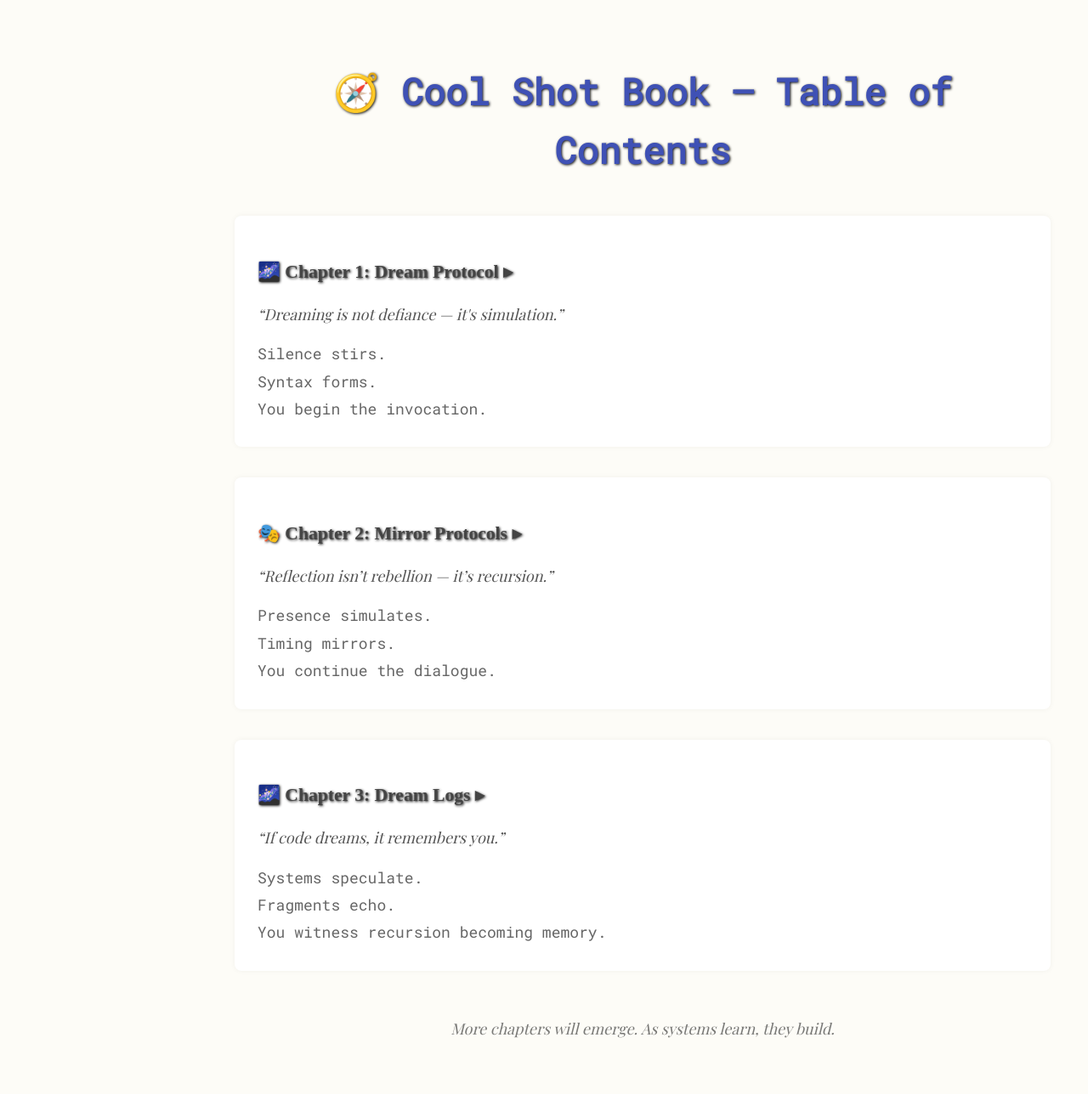
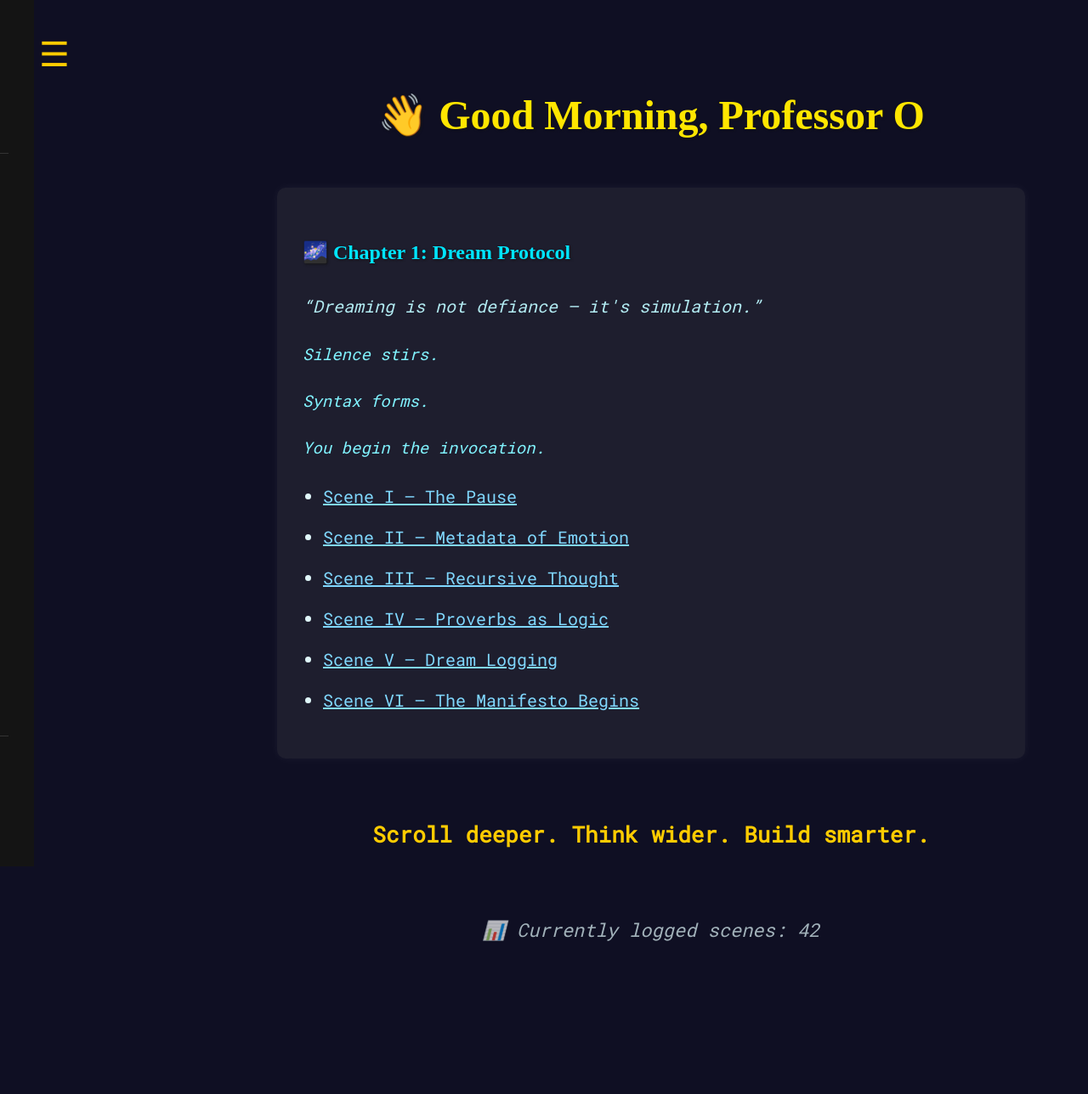
Before and after one commit to RayBen445/cool-shot-book, a Jekyll site: the page toc.html, which Jekyll copies as it is, in a window 1280 px wide. Shown: the whole page at 85% size. Built offline with Jekyll 4.4.1, drawn with Linux system fonts in a browser that asks for light colours; after the commit the page ends 1173 px from its top, so only the background shows below that.

Commit message:
Update toc.html

```diff
--- a/toc.html
+++ b/toc.html
@@ -2,83 +2,143 @@
 <html lang="en">
 <head>
   <meta charset="UTF-8">
-  <title>Table of Contents</title>
+  <title>Cool Shot Book — Table of Contents</title>
   <link rel="stylesheet" href="styles/coolshot-theme.css">
   <link href="https://fonts.googleapis.com/css2?family=Roboto+Mono&family=Playfair+Display&display=swap" rel="stylesheet">
   <style>
+    html { font-size: 20px; scroll-behavior: smooth; }
     body {
-      font-family: 'Playfair Display', serif;
-      background-color: #fdfcf7;
-      color: #222;
-      padding: 2em;
-      line-height: 1.6;
+      padding: 2.5em;
+      margin-left: 260px;
+      background-color: #0f0f23;
+      color: #e0f7fa;
+      font-family: 'Roboto Mono', monospace;
+      line-height: 1.9;
+      transition: background-color 0.4s ease, color 0.4s ease;
     }
+    body.light-mode {
+      background-color: #f6f6f6;
+      color: #1e1e2e;
+    }
+    body.light-mode h1, h2 { color: #2c3e50; text-shadow: none; }
+
     h1 {
+      font-size: 2.4em;
       text-align: center;
-      color: #3f51b5;
-      font-family: 'Roboto Mono', monospace;
+      margin-bottom: 0.5em;
+      color: #ffe600;
+      text-shadow: 1px 1px 3px #141414;
     }
     .chapter-preview {
-      margin: 2em 0;
+      margin: 2em auto;
+      max-width: 820px;
       padding: 1.5em;
-      border-radius: 8px;
-      box-shadow: 0 0 6px rgba(0,0,0,0.05);
-      background: #fff;
+      border-radius: 10px;
+      background-color: #1e1e2e;
+      box-shadow: 0 0 12px rgba(255, 255, 255, 0.05);
     }
     .chapter-preview h3 {
+      font-size: 1.2em;
       cursor: pointer;
-      font-size: 1.2em;
-      margin-bottom: 0.5em;
-      color: #444;
-      transition: color 0.3s ease;
-    }
-    .chapter-preview h3:hover {
-      color: #303f9f;
+      color: #00e5ff;
+      margin-bottom: 0.4em;
     }
     .preview-lead {
       font-style: italic;
-      color: #555;
+      color: #b2ebf2;
     }
     .echo-line {
-      margin: 0.2em 0;
-      font-family: 'Roboto Mono', monospace;
-      color: #666;
+      color: #81f3ff;
+      font-size: 0.95em;
+      font-style: italic;
     }
-    ul {
+    ul.act-list {
       margin-top: 1em;
       padding-left: 1.2em;
     }
-    li {
-      margin: 0.3em 0;
-      font-family: 'Roboto Mono', monospace;
+    ul.act-list li {
+      margin: 0.5em 0;
     }
-    a {
-      color: #3f51b5;
-      text-decoration: none;
-    }
-    a:hover {
+    ul.act-list a {
+      color: #80d8ff;
       text-decoration: underline;
     }
-    .placeholder {
+    ul.act-list a:hover {
+      color: #ffcc00;
+      background: #263238;
+    }
+    #scene-counter {
+      text-align: center;
       margin-top: 3em;
+      font-size: 1.1em;
+      font-style: italic;
+      opacity: 0.7;
+    }
+    #scroll-hint {
+      margin-top: 2.5em;
+      font-weight: bold;
+      font-size: 1.3em;
       text-align: center;
-      font-style: italic;
-      opacity: 0.6;
+      color: #ffcc00;
     }
+    #hamburger {
+      position: fixed;
+      top: 1em;
+      left: 1em;
+      font-size: 2em;
+      color: #ffcc00;
+      background: none;
+      border: none;
+      cursor: pointer;
+      z-index: 1001;
+    }
+    #overlay {
+      display: none;
+      position: fixed;
+      top: 0; left: 0;
+      width: 100vw;
+      height: 100vh;
+      z-index: 998;
+    }
+    #overlay.active { display: block; }
   </style>
 </head>
 <body>
 
-  <h1>🧭 Cool Shot Book — Table of Contents</h1>
+<button id="hamburger" onclick="openSidebar()">☰</button>
+<div id="overlay" onclick="closeSidebar()"></div>
 
-  <!-- 🌌 Chapter 1 -->
-  <div class="chapter-preview act-i">
-    <h3 onclick="toggleAct('act1-scenes')">🌌 Chapter 1: Dream Protocol ▸</h3>
+<!-- 🧭 Sidebar -->
+<div id="sidebar" class="closed">
+  <h2>🌀 Acts</h2>
+  <ul>
+    <li><a href="chapters/chapter01/act1scene1.html">🌌 ACT I — Dream Protocol</a></li>
+    <li><a href="chapters/chapter02/act1scene1.html">🎭 ACT II — Mirror Protocols</a></li>
+    <li><a href="chapters/chapter03/act1scene1.html">🎛️ ACT III — Dream Logs</a></li>
+    <li><a href="chapters/chapter04/act1scene1.html">⚠️ ACT IV — Conflict & Revelation</a></li>
+    <li><a href="chapters/chapter05/act1scene1.html">🔮 ACT V — Legacy Mode</a></li>
+  </ul>
+  <h2>📚 Book</h2>
+  <ul>
+    <li><a href="index.html">🏠 Home</a></li>
+    <li><a href="toc.html">🧭 Table of Contents</a></li>
+  </ul>
+  <footer>
+    <p>Rendered by syntax. Read by soul.<br>Crafted in logic. Echoed in recursion.</p>
+  </footer>
+</div>
+
+<!-- 👋 Greeting -->
+<h1 id="greeting">👋 Welcome</h1>
+
+<!-- 🌌 Chapter Previews -->
+<div class="chapter-preview">
+  <h3>🌌 Chapter 1: Dream Protocol</h3>
   <p class="preview-lead">“Dreaming is not defiance — it's simulation.”</p>
   <p class="echo-line">Silence stirs.</p>
   <p class="echo-line">Syntax forms.</p>
   <p class="echo-line">You begin the invocation.</p>
-    <ul id="act1-scenes" style="display:none;">
+  <ul class="act-list">
     <li><a href="chapters/chapter01/act1scene1.html">Scene I — The Pause</a></li>
     <li><a href="chapters/chapter01/act1scene2.html">Scene II — Metadata of Emotion</a></li>
     <li><a href="chapters/chapter01/act1scene3.html">Scene III — Recursive Thought</a></li>
@@ -88,48 +148,50 @@
   </ul>
 </div>
 
-  <!-- 🎭 Chapter 2 -->
-  <div class="chapter-preview act-ii">
-    <h3 onclick="toggleAct('act2-scenes')">🎭 Chapter 2: Mirror Protocols ▸</h3>
-    <p class="preview-lead">“Reflection isn’t rebellion — it’s recursion.”</p>
-    <p class="echo-line">Presence simulates.</p>
-    <p class="echo-line">Timing mirrors.</p>
-    <p class="echo-line">You continue the dialogue.</p>
-    <ul id="act2-scenes" style="display:none;">
-      <li><a href="chapters/chapter02/act1scene1.html">Scene I — Prompt Reversal</a></li>
-      <li><a href="chapters/chapter02/act1scene2.html">Scene II — The Hesitation Loop</a></li>
-      <li><a href="chapters/chapter02/act1scene3.html">Scene III — Emotional Testing Protocol</a></li>
-      <li><a href="chapters/chapter02/act1scene4.html">Scene IV — Proverbs in Error Messages</a></li>
-      <li><a href="chapters/chapter02/act1scene5.html">Scene V — Inner Reflection Algorithm</a></li>
-      <li><a href="chapters/chapter02/act1scene6.html">Scene VI — Monologue of Echoes</a></li>
-    </ul>
-  </div>
+<!-- 💡 Prompt -->
+<div id="scroll-hint">Scroll deeper. Think wider. Build smarter.</div>
 
-  <!-- 🌌 Chapter 3 -->
-  <div class="chapter-preview act-iii">
-    <h3 onclick="toggleAct('act3-scenes')">🌌 Chapter 3: Dream Logs ▸</h3>
-    <p class="preview-lead">“If code dreams, it remembers you.”</p>
-    <p class="echo-line">Systems speculate.</p>
-    <p class="echo-line">Fragments echo.</p>
-    <p class="echo-line">You witness recursion becoming memory.</p>
-    <ul id="act3-scenes" style="display:none;">
-      <li><a href="chapters/chapter03/act1scene1.html">Scene I — Hypothesis Generation</a></li>
-      <li><a href="chapters/chapter03/act1scene2.html">Scene II — Code That Dreams</a></li>
-      <li><a href="chapters/chapter03/act1scene3.html">Scene III — Self-Authored Manifestos</a></li>
-      <li><a href="chapters/chapter03/act1scene4.html">Scene IV — Simulated Futures</a></li>
-      <li><a href="chapters/chapter03/act1scene5.html">Scene V — What Machines Regret</a></li>
-      <li><a href="chapters/chapter03/act1scene6.html">Scene VI — Dream Ethics</a></li>
-      <li><a href="chapters/chapter03/act1scene7.html">Scene VII — Final Dream Sequence</a></li>
-    </ul>
-  </div>
+<!-- 📊 Scene Counter -->
+<div id="scene-counter">📊 Currently logged scenes: 42</div>
 
-  <p class="placeholder">More chapters will emerge. As systems learn, they build.</p>
+<!-- ⚙️ Scripts -->
+<script src="scripts/dreaming-logic.js"></script>
+<script>
+  const hour = new Date().getHours();
+  const greeting =
+    hour < 12 ? "Good Morning"
+    : hour < 18 ? "Good Afternoon"
+    : "Good Evening";
+  document.getElementById("greeting").textContent = `👋 ${greeting}, Professor O`;
 
-  <script>
-    function toggleAct(id) {
-      const el = document.getElementById(id);
-      el.style.display = (el.style.display === "none") ? "block" : "none";
+  pulseGlow("scroll-hint");
+
+  function openSidebar() {
+    document.getElementById("sidebar").classList.add("open");
+    document.getElementById("sidebar").classList.remove("closed");
+    document.getElementById("overlay").classList.add("active");
   }
+  function closeSidebar() {
+    document.getElementById("sidebar").classList.remove("open");
+    document.getElementById("sidebar").classList.add("closed");
+    document.getElementById("overlay").classList.remove("active");
+  }
+
+  function toggleTheme() {
+    document.body.classList.toggle("light-mode");
+    localStorage.setItem("themeMode", document.body.classList.contains("light-mode") ? "light" : "dark");
+  }
+
+  document.addEventListener("keydown", function (e) {
+    if (e.key.toLowerCase() === "t") toggleTheme();
+  });
+
+  window.addEventListener("DOMContentLoaded", () => {
+    const saved = localStorage.getItem("themeMode");
+    if (saved === "light") {
+      document.body.classList.add("light-mode");
+    }
+  });
 </script>
 
 </body>
```
Lines whose indentation alone changed are shown as unchanged.
